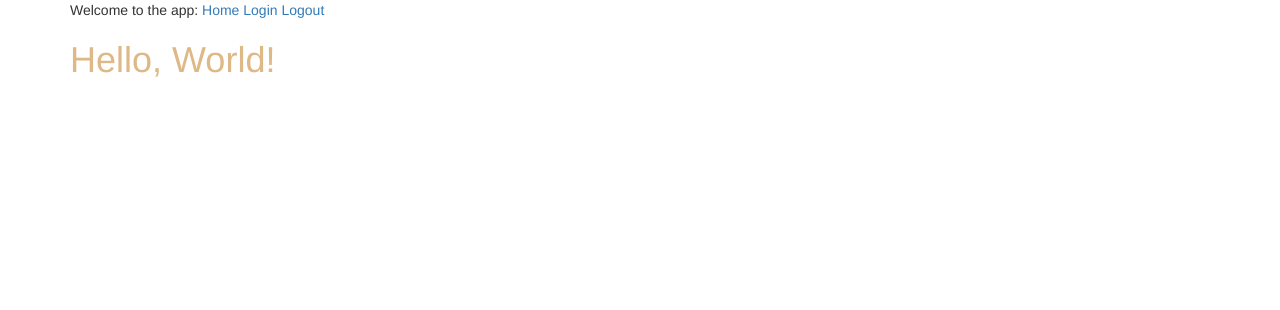
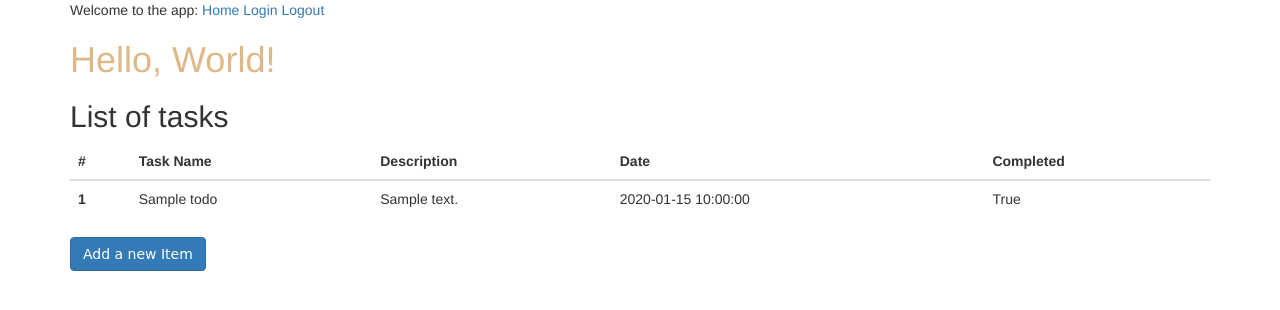
Before and after one commit to PorridgePi/2021-y3-cep-flask-advanced, a Flask app: page / in a window 1280 px wide. Shown: the top 310 px of the page. Run offline with Flask 2, Linux system fonts and the light colour scheme; tables that the repository leaves empty hold one stand-in row (values such as "Sample post"); some libraries are stand-ins or nearby versions.

Commit message:
feat: Display to-dos on index.html

```diff
--- a/app/templates/index.html
+++ b/app/templates/index.html
@@ -6,5 +6,35 @@
     {% if current_user.is_authenticated %}
         <h2>Hi {{ current_user.username }}!</h2>
     {% endif %}
+
+    <h2>List of tasks</h2>
+
+    <table class="table">
+        <thead>
+            <tr>
+                <th scope="col">#</th>
+                <th scope="col">Task Name</th>
+                <th scope="col">Description</th>
+                <th scope="col">Date</th>
+                <th scope="col">Completed</th>
+            </tr>
+        </thead>
+
+        <tbody>
+        {% for task in tasks%}
+            <tr>
+                <th scope="row">{{loop.index}}</th>
+                <td>{{task.name}}</td>
+                <td>{{task.description}}</td>
+                <td>{{task.tdate}}</td>
+                <td>{{task.completed}}</td>
+            </tr>
+        {% endfor %}
+        </tbody>
+    </table>
+
+    <form action="{{url_for("wtform")}}">
+        <input type="Submit" value="Add a new Item" class="btn btn-primary" >
+    </form>
 </div>
 {% endblock%}
--- a/app/views.py
+++ b/app/views.py
@@ -6,7 +6,7 @@ from werkzeug.urls import url_parse
 from flask.helpers import url_for
 from flask import render_template, request, flash, redirect
 
-from app.models import User
+from app.models import User, Todo
 from app.form import TaskForm, LoginForm
 
 # routes are defined here
@@ -15,7 +15,8 @@ from app.form import TaskForm, LoginForm
 # def root():
 #     return "Hello, World!"
 def index():
-    return render_template("index.html")
+    tasks = Todo.query.filter_by().order_by(Todo.tdate).all()
+    return render_template("index.html", tasks=tasks)
 
 @app.route('/potato')
 def potato():
```
